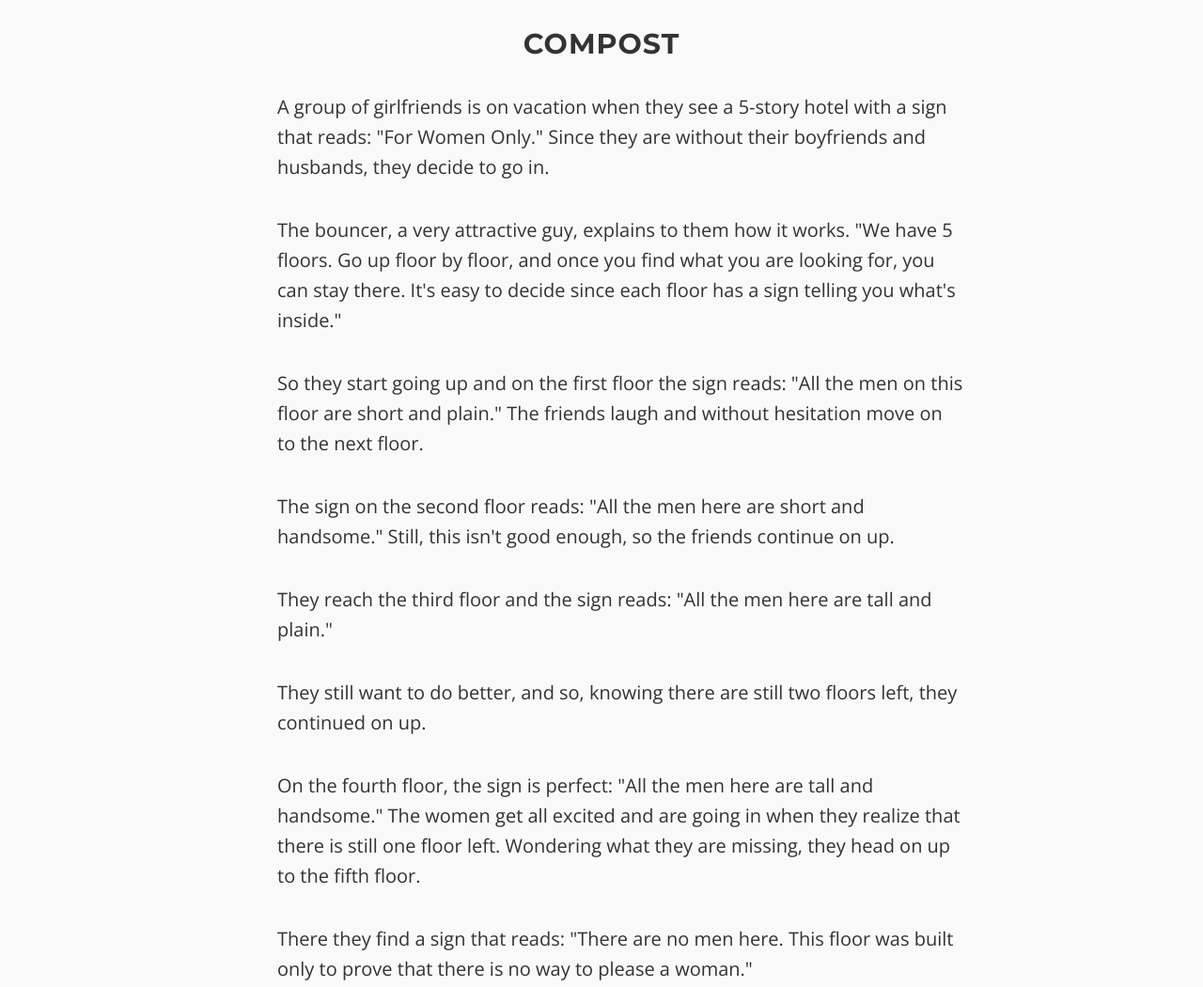
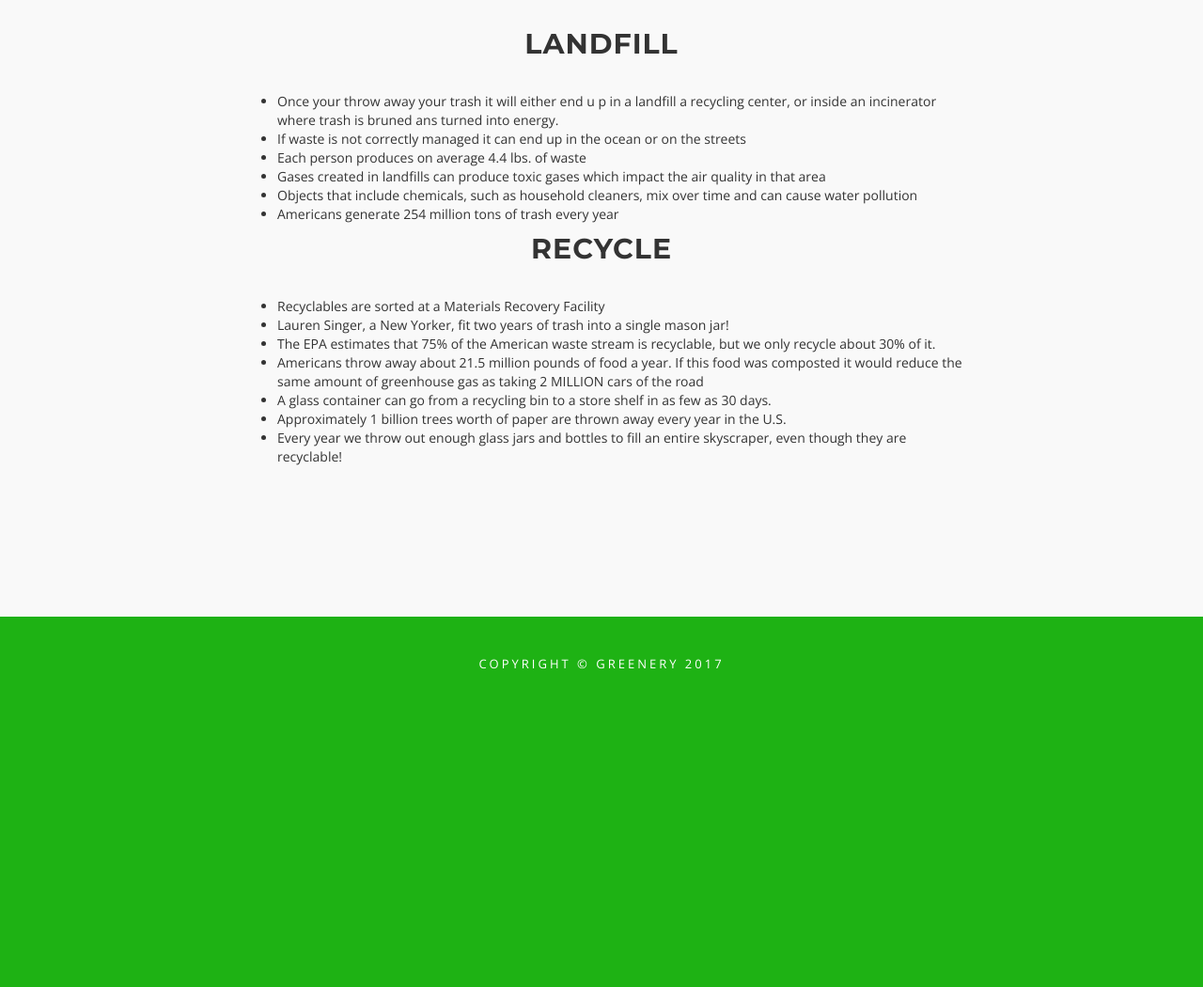
Before and after one commit to kgramos/greenery, a plain HTML site: page aries-v1.0/page-sample.html in a window 1280 px wide. Shown: the part 920-1970 px from the top of the page at 94% size. After the commit the page ends 1677 px from the top, so only its background shows below. Drawn offline with nearby package versions, Linux system fonts and the light colour scheme.

Commit message:
Update page-sample.html

```diff
--- a/aries-v1.0/page-sample.html
+++ b/aries-v1.0/page-sample.html
@@ -76,33 +76,55 @@
 <section id="page-sample">
 <div class="container content-section text-left">
 	<div class="row">
-		<h2 class="text-center">Compost</h2>
+		<h2 class="text-center">Landfill</h2>
 		<div class="col-lg-8 col-lg-offset-2">
 			<ul style="list-style-type:disc">
-			<p>
-				A group of girlfriends is on vacation when they see a 5-story hotel with a sign that reads: "For Women Only." Since they are without their boyfriends and husbands, they decide to go in.
-			</p>
-			<p>
-				The bouncer, a very attractive guy, explains to them how it works. "We have 5 floors. Go up floor by floor, and once you find what you are looking for, you can stay there. It's easy to decide since each floor has a sign telling you what's inside."
-			</p>
-			<p>
-				So they start going up and on the first floor the sign reads: "All the men on this floor are short and plain." The friends laugh and without hesitation move on to the next floor.
-			</p>
-			<p>
-				The sign on the second floor reads: "All the men here are short and handsome." Still, this isn't good enough, so the friends continue on up.
-			</p>
-			<p>
-				They reach the third floor and the sign reads: "All the men here are tall and plain."
-			</p>
-			<p>
-				They still want to do better, and so, knowing there are still two floors left, they continued on up.
-			</p>
-			<p>
-				On the fourth floor, the sign is perfect: "All the men here are tall and handsome." The women get all excited and are going in when they realize that there is still one floor left. Wondering what they are missing, they head on up to the fifth floor.
-			</p>
-			<p>
-				There they find a sign that reads: "There are no men here. This floor was built only to prove that there is no way to please a woman."
-			</p>
+			<li>
+				Once your throw away  your trash it will either end u p in a landfill a recycling center, or inside an incinerator where trash is bruned ans turned into energy.
+			</li>
+			<li>
+					If waste is not correctly managed it can end up in the ocean or on the streets
+			</li>
+			<li>
+				Each person produces on average 4.4 lbs. of waste
+			</li>
+			<li>
+				Gases created in landfills can produce toxic gases which impact the air quality in that area
+			</li>
+			<li>
+				Objects that include chemicals, such as household cleaners, mix over time and can cause water pollution
+			</li>
+			<li>
+				Americans generate 254 million tons of trash every year
+			</li>
+		</ul>
+		</div>
+	</div>
+	<div class="row">
+		<h2 class="text-center">Recycle</h2>
+		<div class="col-lg-8 col-lg-offset-2">
+			<ul style="list-style-type:disc">
+			<li>
+				Recyclables are sorted at a Materials Recovery Facility
+			</li>
+			<li>
+				Lauren Singer, a New Yorker, fit two years of trash into a single mason jar!
+			</li>
+			<li>
+				The EPA estimates that 75% of the American waste stream is recyclable, but we only recycle about 30% of it.
+			</li>
+			<li>
+				Americans throw away about 21.5 million pounds of food a year. If this food was composted it would reduce the same amount of greenhouse gas as taking 2 MILLION cars of the road
+			</li>
+			<li>
+				A glass container can go from a recycling bin to a store shelf in as few as 30 days.
+			</li>
+			<li>
+Approximately 1 billion trees worth of paper are thrown away every year in the U.S.
+</li>
+<li>
+Every year we throw out enough glass jars and bottles to fill an entire skyscraper, even though they are recyclable!
+</li>
 		</ul>
 		</div>
 	</div>
@@ -112,8 +134,7 @@
 <footer>
 <div class="container text-center">
 	<p class="credits">
-		Copyright &copy; Your Website 2015<br/>
-		"Aries" Template by WowThemes.net
+		Copyright &copy; Greenery 2017<br/>
 	</p>
 </div>
 </footer>
```
